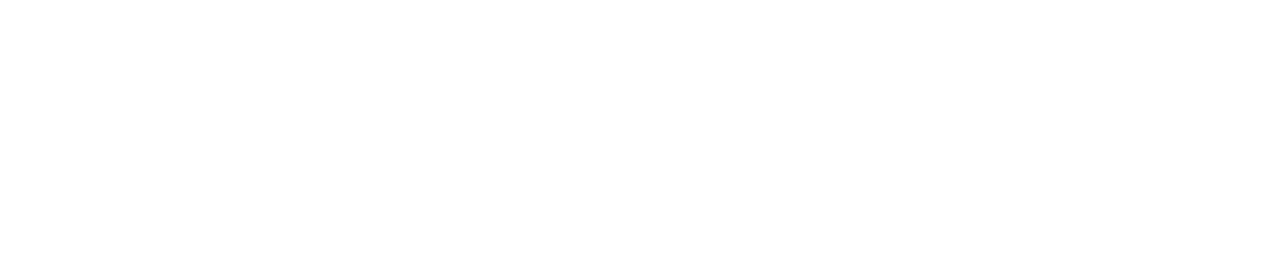
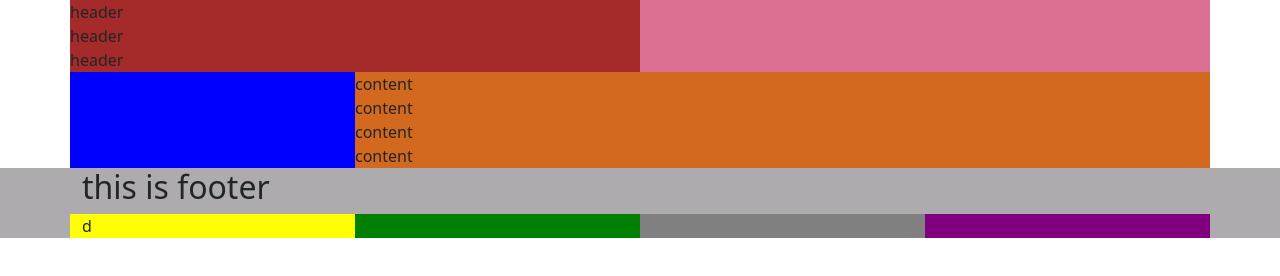
Before and after one commit to anonyminyon/REACT, a website: page index.html in a window 1280 px wide. Drawn offline with nearby package versions, Linux system fonts and the light colour scheme.

Commit message:
fix layout

```diff
--- /dev/null
+++ b/css/style-menu.css
@@ -0,0 +1,28 @@
+
+body {
+  max-width: 100%;
+  margin: 0 auto; /* Center the content horizontally */
+  height: 100vh; /* Set the body height to 100% of the viewport height */
+  overflow-x: hidden; /* Hide horizontal scrollbar if content overflows */
+}
+
+.row-header {
+  margin: 0xp auto;
+  padding: 0xp;
+}
+
+.row-content {
+  margin: 0xp auto;
+  padding: 50xp 0xp 50xp 0xp;
+  border-bottom: 1xp ridge;
+  min-height: 400xp;
+}
+
+.footer {
+  background-color: rgb(173, 171, 173);
+  margin: 0xp auto;
+  padding: 20xp 0xp 20xp 0xp;
+}
+
+.jumbotron {
+}
--- a/index.html
+++ b/index.html
@@ -5,11 +5,48 @@
     <meta name="viewport" content="width=device-width, initial-scale=1.0">
     <title>Document</title>
     <link rel="stylesheet" href="node_modules/bootstrap/dist/css/bootstrap.min.css">
+    <link rel="stylesheet" href="css/style-menu.css">
 </head>
 <body>
-
+    <header class="jumbotron">
+        <div class="container">
+            <div class="row">
+                <div class="col-12 col-sm-6 " style="background-color: brown;">
+                    <div class="row row-header">header</div>
+                    <div class="row row-header">header</div>
+                    <div class="row row-header">header</div>
+                </div>
+                <div class="col col-sm " style="background-color: palevioletred;"></div>
+            </div>
+        </div>
+    </header>
+    <section>
+        <div class="container">
+            <div class="row">
+                <div class="col-md-3" style="background-color: blue;"></div>
+                <div class="col-md-9" style="background-color: chocolate;">
+                    <div class="row row-content">content</div>
+                    <div class="row row-content">content</div>
+                    <div class="row row-content">content</div>
+                    <div class="row row-content">content</div>
+                </div>
+            </div>
+        </div>
+    </section>
+    <footer class="footer">
+        <div class="container">
+            <div class="row">
+                <h2>this is footer </h2>
+                <div class="col-md-3" style="background-color: yellow;">d</div>
+                <div class="col-md-3" style="background-color: green;"></div>
+                <div class="col-md-3" style="background-color: gray;"></div>
+                <div class="col-md-3" style="background-color: purple;"></div>
+            </div>
+        </div>
+    </footer>
+    <!-- JQuery first then popper.js then bootstrap JS -->
+    <script src="node_modules/jquery/dist/jquery.slim.min.js"></script>
+    <script src="node_modules/@popperjs/core/dist/umd/popper.min.js"></script>
+    <script src="node_modules/bootstrap/dist/js/bootstrap.min.js"></script>
 </body>
-<script src="node_modules/@popperjs/core/dist/umd/popper.min.js"></script>
-<script src="node_modules/jquery/dist/jquery.slim.min.js"></script>
-<script src="node_modules/bootstrap/dist/js/bootstrap.min.js"></script>
 </html>
```
